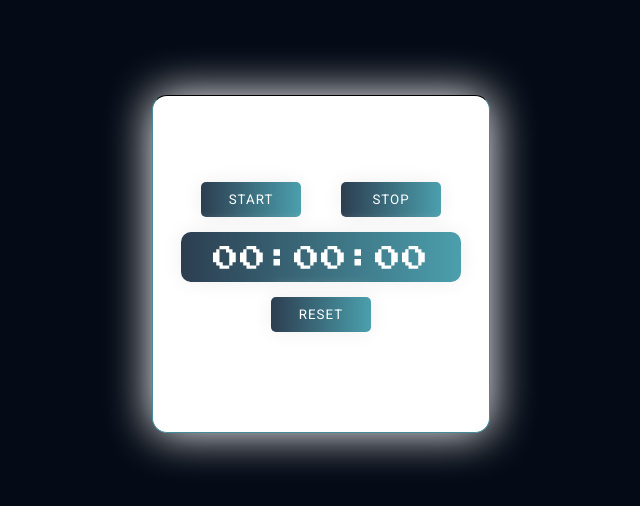
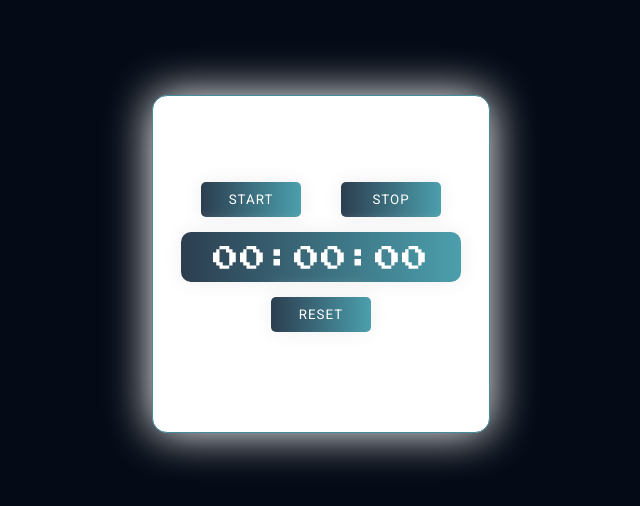
Before and after one commit to PetrovskiyDmitrii/timer, a plain HTML site: page index.html in a window 1280 px wide. Shown: the part 136-642 px from the top of the page, without its empty margins (319-959 px from the left). Drawn offline with Linux system fonts and the light colour scheme.

Commit message:
changes 2

```diff
--- a/style.css
+++ b/style.css
@@ -33,7 +33,6 @@ section {
   border-radius: 15px;
   background: #fff;
   box-shadow: 0 0 45px #fff;
-  border-top: 1px solid #000;
 }
 
 .time_box .title {
```
